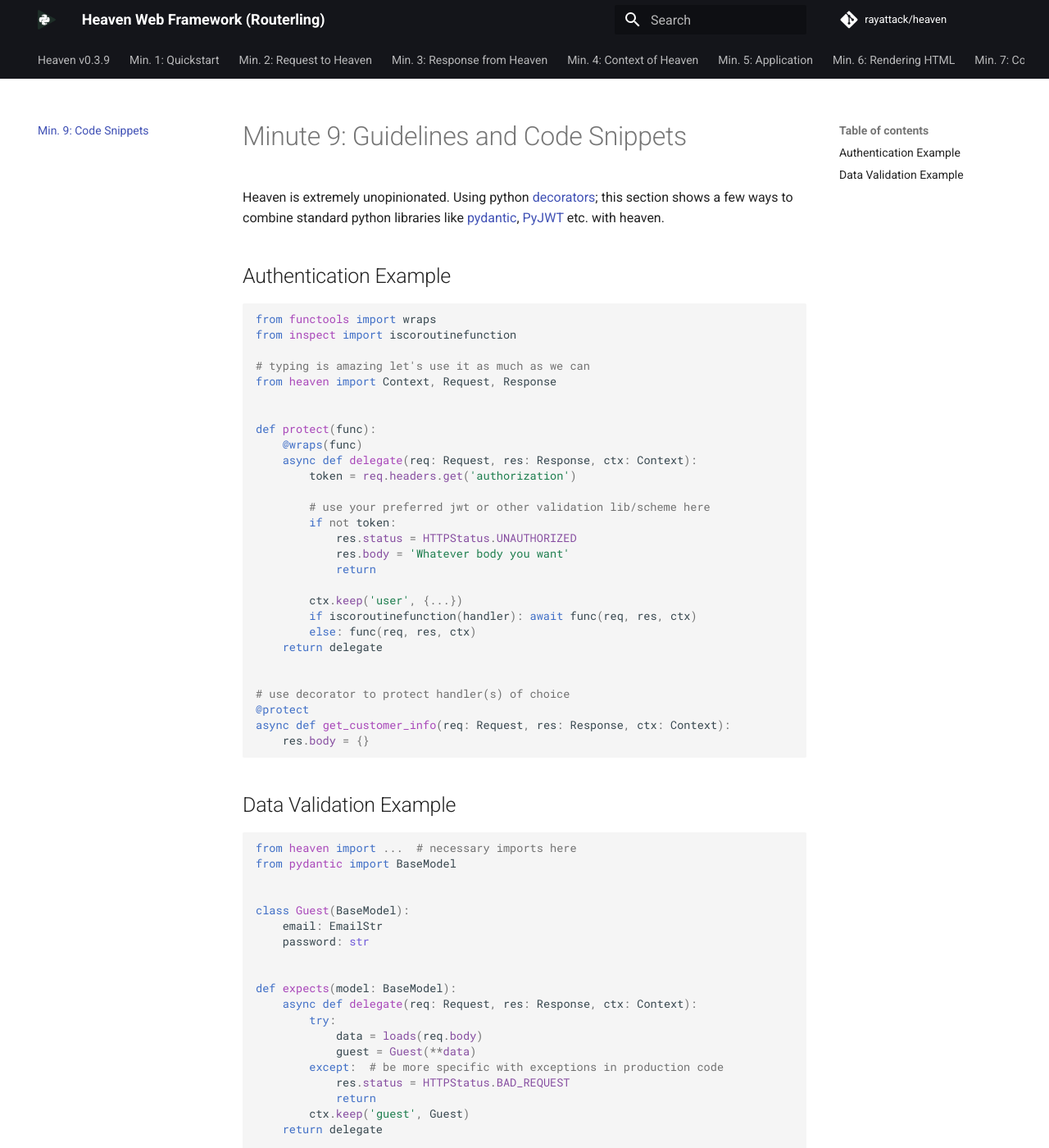
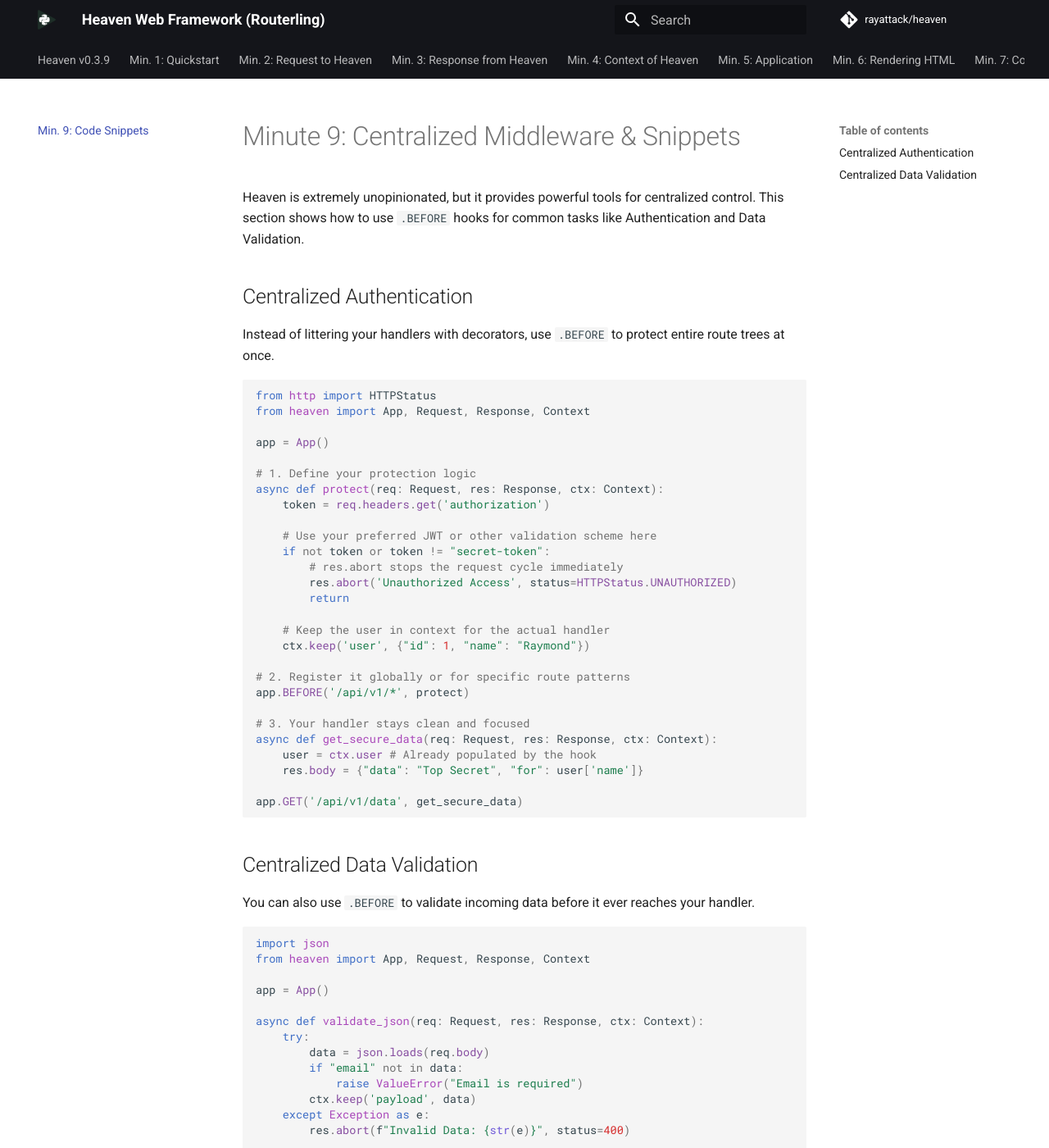
Before and after one commit to rayattack/heaven, an MkDocs documentation site: the page built from docs/snippets.md, in a window 1280 px wide and 1400 px high. Shown: the whole window at 82% size. Built offline with MkDocs 1.6.1 and Material for MkDocs 9.7.7, drawn with Linux system fonts in a browser that asks for light colours; comment, search, counter and statistics services are not loaded; some of the changed text lies outside the part shown.

````diff
--- a/docs/snippets.md
+++ b/docs/snippets.md
@@ -1,70 +1,69 @@
-# Minute 9: Guidelines and Code Snippets
-Heaven is extremely unopinionated. Using python [decorators](); this section
-shows a few ways to combine standard python
-libraries like [pydantic](), [PyJWT]() etc. with heaven.
+# Minute 9: Centralized Middleware & Snippets
 
+Heaven is extremely unopinionated, but it provides powerful tools for centralized control. This section shows how to use `.BEFORE` hooks for common tasks like Authentication and Data Validation.
 
-## Authentication Example
+## Centralized Authentication
 
-```py
-from functools import wraps
-from inspect import iscoroutinefunction
+Instead of littering your handlers with decorators, use `.BEFORE` to protect entire route trees at once.
 
-# typing is amazing let's use it as much as we can
-from heaven import Context, Request, Response
+```python
+from http import HTTPStatus
+from heaven import App, Request, Response, Context
 
+app = App()
 
-def protect(func):
-    @wraps(func)
-    async def delegate(req: Request, res: Response, ctx: Context):
-        token = req.headers.get('authorization')
+# 1. Define your protection logic
+async def protect(req: Request, res: Response, ctx: Context):
+    token = req.headers.get('authorization')
 
-        # use your preferred jwt or other validation lib/scheme here
-        if not token:
-            res.status = HTTPStatus.UNAUTHORIZED
-            res.body = 'Whatever body you want'
-            return
+    # Use your preferred JWT or other validation scheme here
+    if not token or token != "secret-token":
+        # res.abort stops the request cycle immediately
+        res.abort('Unauthorized Access', status=HTTPStatus.UNAUTHORIZED)
+        return
 
-        ctx.keep('user', {...})
-        if iscoroutinefunction(handler): await func(req, res, ctx)
-        else: func(req, res, ctx)
-    return delegate
+    # Keep the user in context for the actual handler
+    ctx.keep('user', {"id": 1, "name": "Raymond"})
 
+# 2. Register it globally or for specific route patterns
+app.BEFORE('/api/v1/*', protect)
 
-# use decorator to protect handler(s) of choice
-@protect
-async def get_customer_info(req: Request, res: Response, ctx: Context):
-    res.body = {}
+# 3. Your handler stays clean and focused
+async def get_secure_data(req: Request, res: Response, ctx: Context):
+    user = ctx.user # Already populated by the hook
+    res.body = {"data": "Top Secret", "for": user['name']}
+
+app.GET('/api/v1/data', get_secure_data)
 ```
 
+## Centralized Data Validation
 
-## Data Validation Example
+You can also use `.BEFORE` to validate incoming data before it ever reaches your handler.
 
-```py
-from heaven import ...  # necessary imports here
-from pydantic import BaseModel
+```python
+import json
+from heaven import App, Request, Response, Context
 
+app = App()
 
-class Guest(BaseModel):
-    email: EmailStr
-    password: str
+async def validate_json(req: Request, res: Response, ctx: Context):
+    try:
+        data = json.loads(req.body)
+        if "email" not in data:
+            raise ValueError("Email is required")
+        ctx.keep('payload', data)
+    except Exception as e:
+        res.abort(f"Invalid Data: {str(e)}", status=400)
 
+app.BEFORE('/api/v1/login', validate_json)
 
-def expects(model: BaseModel):
-    async def delegate(req: Request, res: Response, ctx: Context):
-        try:
-            data = loads(req.body)
-            guest = Guest(**data)
-        except:  # be more specific with exceptions in production code
-            res.status = HTTPStatus.BAD_REQUEST
-            return
-        ctx.keep('guest', Guest)
-    return delegate
+async def login(req: Request, res: Response, ctx: Context):
+    payload = ctx.payload
+    print(f"Logging in {payload['email']}")
+    res.body = {"status": "ok"}
 
+app.GET('/api/v1/login', login)
+```
 
-@expects(Guest)
-async def do_login_with_email(req: Request, res: Response, ctx: Context):
-    guest: Guest = ctx.guest
-    print(guest.email)
-    print(guest.password)
-```
+> [!TIP]
+> Use `.BEFORE('*', handler)` to run a hook for every single request in your application (e.g., for logging or CORS).
````
Also changed, not shown: README.md (+67 -77 lines), docs/index.md (+41 -66 lines), docs/request.md (+19 -3 lines), docs/router.md (+32 -0 lines), 1 other file.
